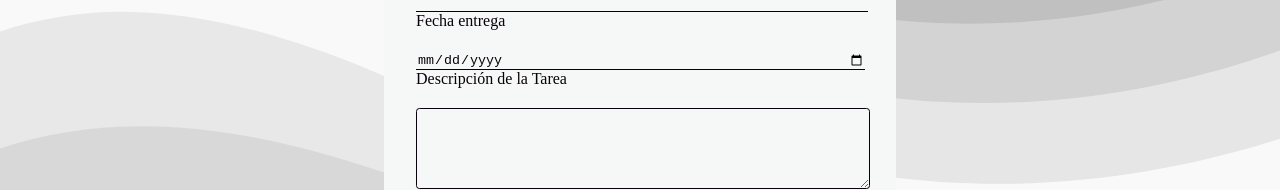
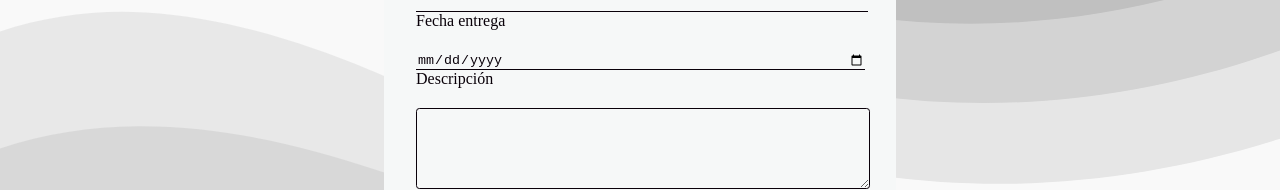
Before and after one commit to VanyIba/Aplicacion-CRUD, a plain HTML site: page index.html in a window 1280 px wide. Shown: the part 295-485 px from the top of the page. Drawn offline with Linux system fonts and the light colour scheme.

```diff
--- a/index.html
+++ b/index.html
@@ -25,7 +25,7 @@
                           <label>Fecha entrega</label>
                           <input type="date" name="date" id="fecha"/>
 
-                          <label>Descripción de la Tarea</label>
+                          <label>Descripción</label>
                           <textarea rows="5" name="message" id="description"></textarea>
                             <button id="btn-save" onclick="guardar()">Guardar</button>
 
```
